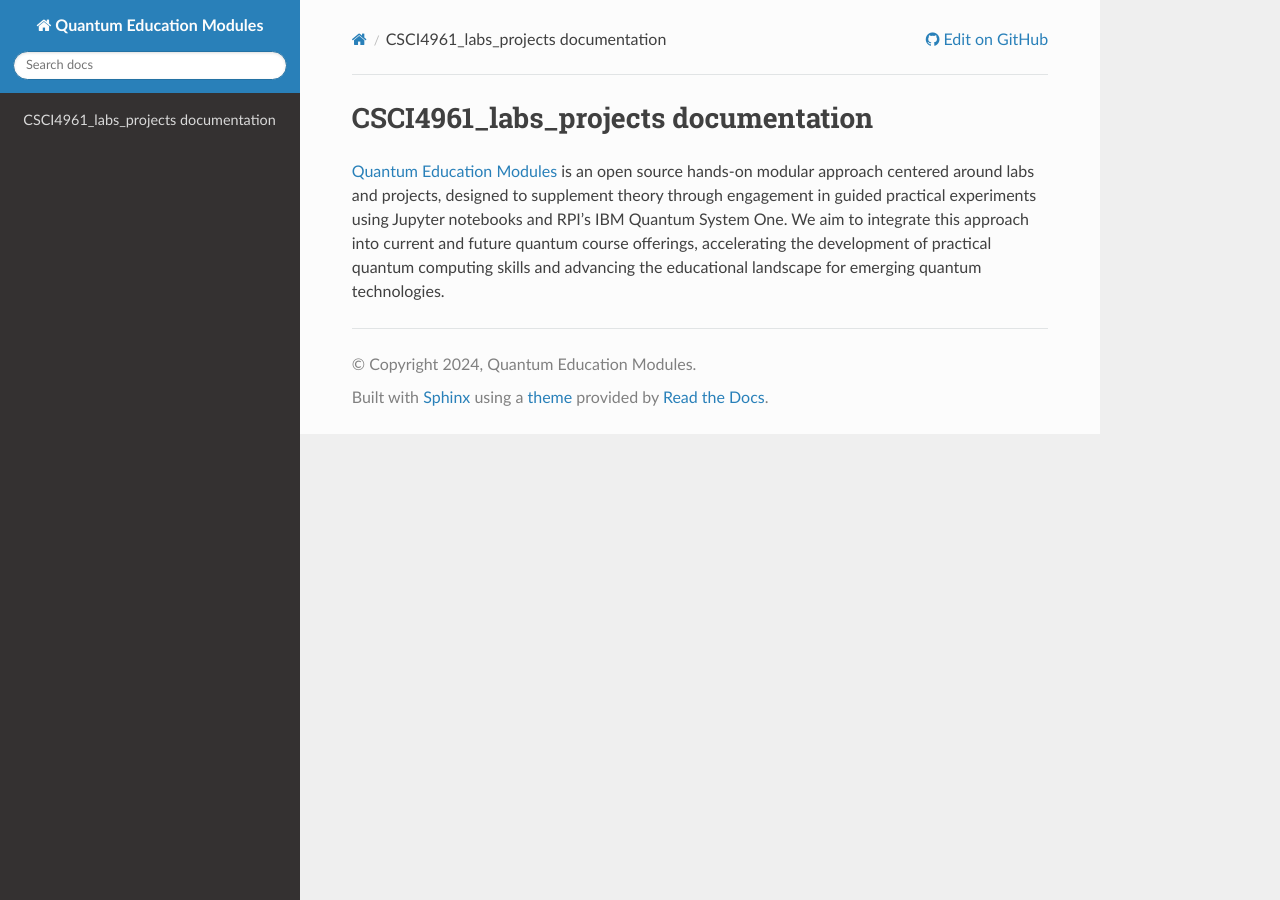
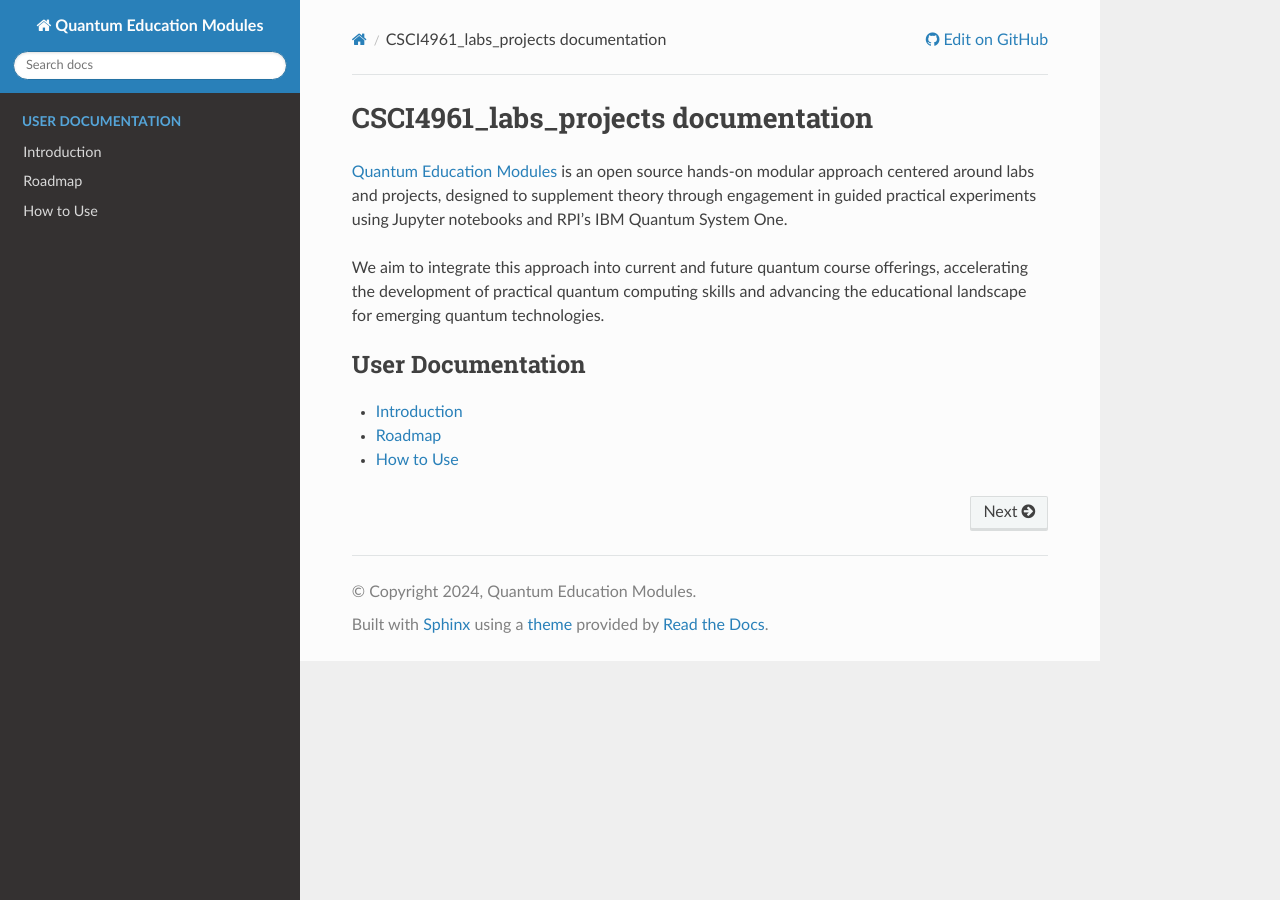
Before and after one commit to YangletLiu/CSCI4961_labs_projects, a Sphinx documentation site: the page built from docs/source/index.rst, in a window 1280 px wide. Built offline with Sphinx 7.4.7 and the Read the Docs theme 3.1.0, drawn with Linux system fonts in a browser that asks for light colours.

Commit message:
updating docs
Signed-off-by: Christopher Poon <christopherpoonc@gmail.com>

```diff
--- a/docs/source/index.rst
+++ b/docs/source/index.rst
@@ -6,8 +6,14 @@
 CSCI4961_labs_projects documentation
 ====================================
 
-`Quantum Education Modules <https://github.com/YangletLiu/CSCI4961_labs_projects>`_ is an open source hands-on modular approach centered around labs and projects, designed to supplement theory through engagement in guided practical experiments using Jupyter notebooks and RPI's IBM Quantum System One. We aim to integrate this approach into current and future quantum course offerings, accelerating the development of practical quantum computing skills and advancing the educational landscape for emerging quantum technologies.
+`Quantum Education Modules <https://github.com/YangletLiu/CSCI4961_labs_projects>`_ is an open source hands-on modular approach centered around labs and projects, designed to supplement theory through engagement in guided practical experiments using Jupyter notebooks and RPI's IBM Quantum System One.
+
+We aim to integrate this approach into current and future quantum course offerings, accelerating the development of practical quantum computing skills and advancing the educational landscape for emerging quantum technologies.
 
 .. toctree::
    :maxdepth: 2
-   :caption: Contents:
+   :caption: User Documentation
+
+   user/introduction
+   user/roadmap
+   user/usage
--- /dev/null
+++ b/docs/source/user/introduction.rst
@@ -0,0 +1,2 @@
+Introduction
+============
--- /dev/null
+++ b/docs/source/user/roadmap.rst
@@ -0,0 +1,2 @@
+Roadmap
+=======
--- /dev/null
+++ b/docs/source/user/usage.rst
@@ -0,0 +1,2 @@
+How to Use
+==========
```
